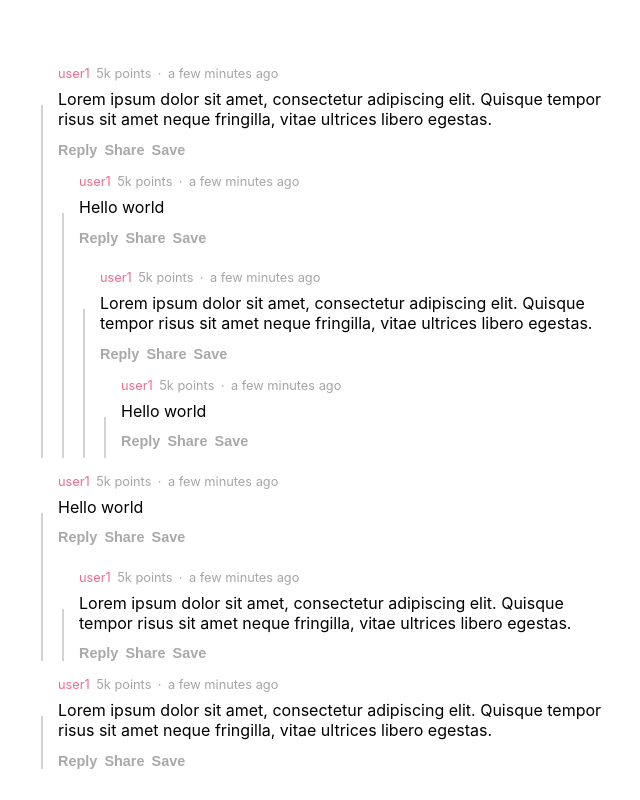
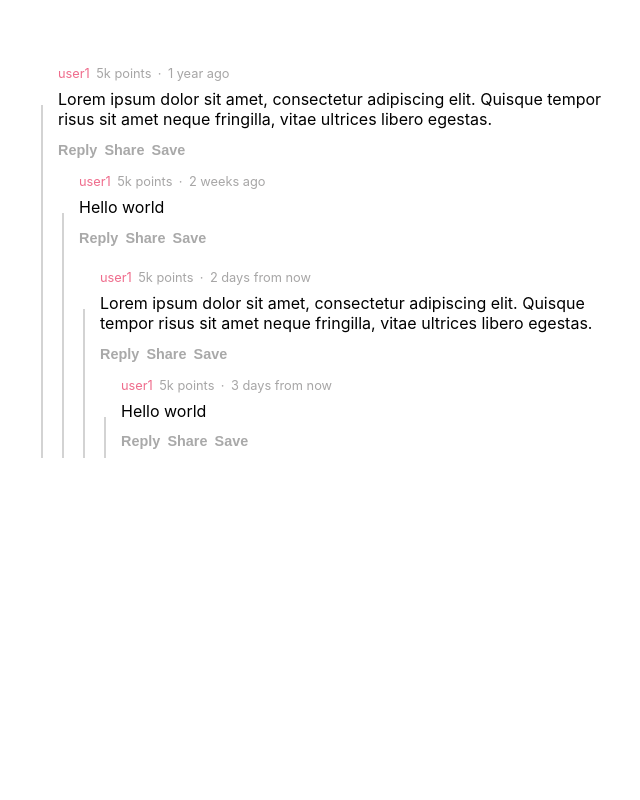
Before and after one commit to drewyoungdev/Demo.Comments.React, a React (Create React App) app: page / in a window 1280 px wide. Shown: the whole page, without its empty margins (318-958 px from the left). Built offline with nearby package versions, Linux system fonts and the light colour scheme; the HTML template or start-up script is replaced by a standard one.

Commit message:
Add TimeAgo and createDate property to CommentModel

```diff
--- a/package.json
+++ b/package.json
@@ -7,10 +7,12 @@
     "@types/node": "12.7.12",
     "@types/react": "16.9.6",
     "@types/react-dom": "16.9.2",
+    "@types/react-timeago": "^4.1.1",
     "node-sass": "^4.12.0",
     "react": "^16.10.2",
     "react-dom": "^16.10.2",
     "react-scripts": "3.2.0",
+    "react-timeago": "^4.4.0",
     "semantic-ui-css": "^2.4.1",
     "typescript": "3.6.4"
   },
--- a/src/App.tsx
+++ b/src/App.tsx
@@ -10,6 +10,7 @@ const testData: CommentModel[] = [
     depth: 0,
     author: "user1",
     text: "Lorem ipsum dolor sit amet, consectetur adipiscing elit. Quisque tempor risus sit amet neque fringilla, vitae ultrices libero egestas.",
+    createDate: "2018-10-14T20:50:00",
     replies: [
       {
         parentId: "abc-456",
@@ -17,6 +18,7 @@ const testData: CommentModel[] = [
         depth: 1,
         author: "user1",
         text: "Hello world",
+        createDate: "2019-10-1T20:50:00",
         replies: [
           {
             parentId: "cdf-234",
@@ -24,6 +26,7 @@ const testData: CommentModel[] = [
             depth: 2,
             author: "user1",
             text: "Lorem ipsum dolor sit amet, consectetur adipiscing elit. Quisque tempor risus sit amet neque fringilla, vitae ultrices libero egestas.",
+            createDate: "2019-10-16T20:50:00",
             replies: [
               {
                 parentId: "543-cds",
@@ -31,6 +34,7 @@ const testData: CommentModel[] = [
                 depth: 3,
                 author: "user1",
                 text: "Hello world",
+                createDate: "2019-10-17T20:55:00",
                 replies: []
               }
             ]
@@ -38,31 +42,6 @@ const testData: CommentModel[] = [
         ]
       }
     ]
-  },
-  {
-    parentId: "",
-    id: "abc-123",
-    depth: 0,
-    author: "user1",
-    text: "Hello world",
-    replies: [
-      {
-        parentId: "abc-123",
-        id: "444-32a",
-        depth: 1,
-        author: "user1",
-        text: "Lorem ipsum dolor sit amet, consectetur adipiscing elit. Quisque tempor risus sit amet neque fringilla, vitae ultrices libero egestas.",
-        replies: []
-      }
-    ]
-  },
-  {
-    parentId: "",
-    id: "abc-789",
-    depth: 0,
-    author: "user1",
-    text: "Lorem ipsum dolor sit amet, consectetur adipiscing elit. Quisque tempor risus sit amet neque fringilla, vitae ultrices libero egestas.",
-    replies: []
   }
 ]
 
--- a/src/Components/Comment/Comment.tsx
+++ b/src/Components/Comment/Comment.tsx
@@ -2,6 +2,7 @@ import React, { useState } from 'react';
 import { CommentModel } from '../../Models/CommentModel';
 import './Comment.scss';
 import ReplyBox from '../ReplyBox/ReplyBox';
+import TimeAgo from 'react-timeago';
 
 interface CommentProps {
     comment: CommentModel
@@ -18,6 +19,7 @@ const Comment: React.FC<CommentProps> = (props) => {
             author: "current logged in user",
             text: text,
             depth: props.comment.depth + 1,
+            createDate: new Date().toISOString(),
             replies: []
         });
     }
@@ -36,7 +38,10 @@ const Comment: React.FC<CommentProps> = (props) => {
                         ·
                     </div>
                     <div className="comment-row-item">
-                        a few minutes ago
+                        <TimeAgo
+                            date={props.comment.createDate}
+                            live={false}
+                        />
                     </div>
                 </div>
                 <div className="comment-body">
--- a/src/Models/CommentModel.ts
+++ b/src/Models/CommentModel.ts
@@ -1,8 +1,9 @@
 export interface CommentModel {
     id: string,
-    parentId: string,
+    parentId: string
     depth: number
     author: string
     text: string
+    createDate: string
     replies: CommentModel[]
 }
```
Also changed, not shown: 1 other file (tests, documents, lock files or other folders).
